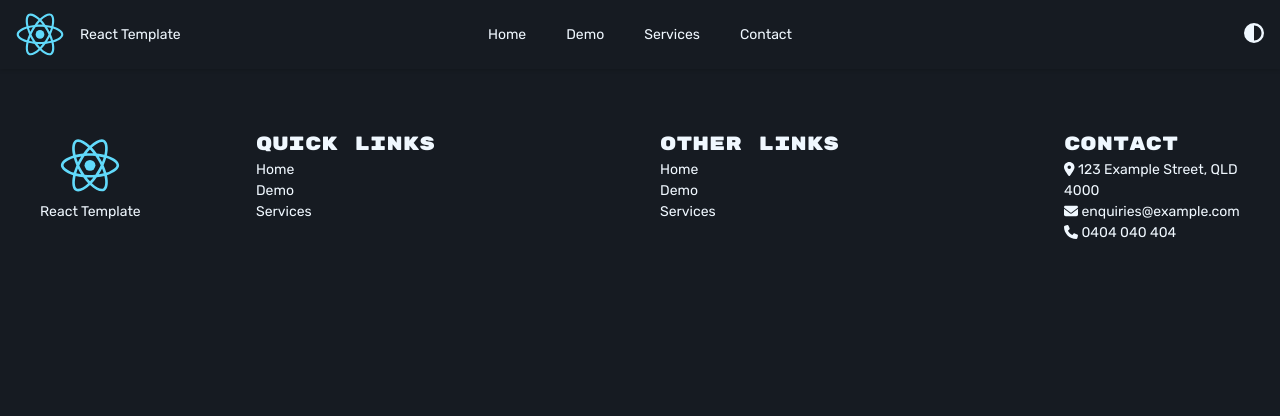
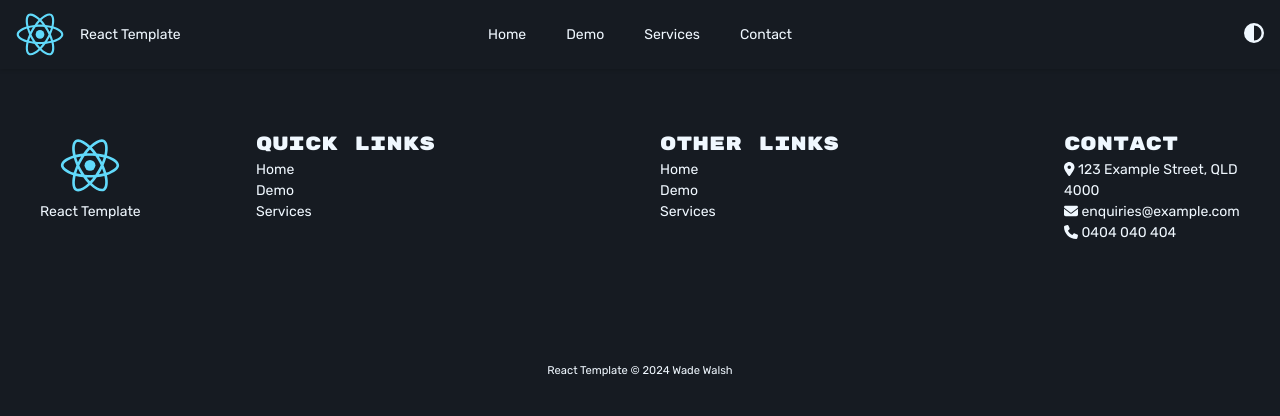
Before and after one commit to ITsPorky/React-Reusable-App-Template, a React (Create React App) app: page /not-found in a window 1280 px wide. Before the commit this address had no page. Shown: the top 416 px of the page. Built offline with nearby package versions, Linux system fonts and the light colour scheme.

Commit message:
Added self updating copyright tag to Footer

```diff
--- a/src/App.css
+++ b/src/App.css
@@ -29,6 +29,11 @@ header {
   box-shadow: rgba(0, 0, 0, 0.16) 0px 1px 4px;
 }
 
+footer {
+  color: var(--obsidian-black);
+  background: var(--alice-blue);
+}
+
 /* Dark Mode */
 .dark {
   background: var(--github-grey) !important;
@@ -36,6 +41,7 @@ header {
 }
 
 .dark header,
+.dark footer,
 .dark .mobile-drawer {
   background: var(--github-grey) !important;
   color: var(--alice-blue) !important;
--- a/src/components/common/Footer.jsx
+++ b/src/components/common/Footer.jsx
@@ -8,11 +8,12 @@ import Image from "./Image";
 import Logo from "../../logo.svg";
 
 const Footer = () => {
+    let currentYear = new Date().getFullYear();
   return (
     <footer id="Footer">
       <Section>
         <Row className="flex-row">
-          <Column className="md:w-1/2">
+          <Column className="md:w-1/2 flex-row">
             <Image src={Logo} alt="Logo" Style='max-width: 100px;' />
             <p>React Template</p>
           </Column>
@@ -60,6 +61,13 @@ const Footer = () => {
           </Column>
         </Row>
       </Section>
+      <Section>
+        <Row className="p-0 py-1">
+            <Column className="text-center p-0">
+                <small>React Template © {currentYear} Wade Walsh</small>
+            </Column>
+        </Row>
+      </Section>
     </footer>
   );
 };
--- a/src/components/common/Header.jsx
+++ b/src/components/common/Header.jsx
@@ -2,7 +2,7 @@ import React, { Children, useState } from "react";
 import { FontAwesomeIcon } from "@fortawesome/react-fontawesome";
 import { faBars, faXmark, faCircleHalfStroke } from "@fortawesome/free-solid-svg-icons";
 import Logo from '../../logo.svg';
-import Menu from "./Menu";
+// import Menu from "./Menu";
 
 const Header = ({ children, darkModeCallback }) => {
   const [isDrawerOpen, setDrawerOpen] = useState(false);
```
